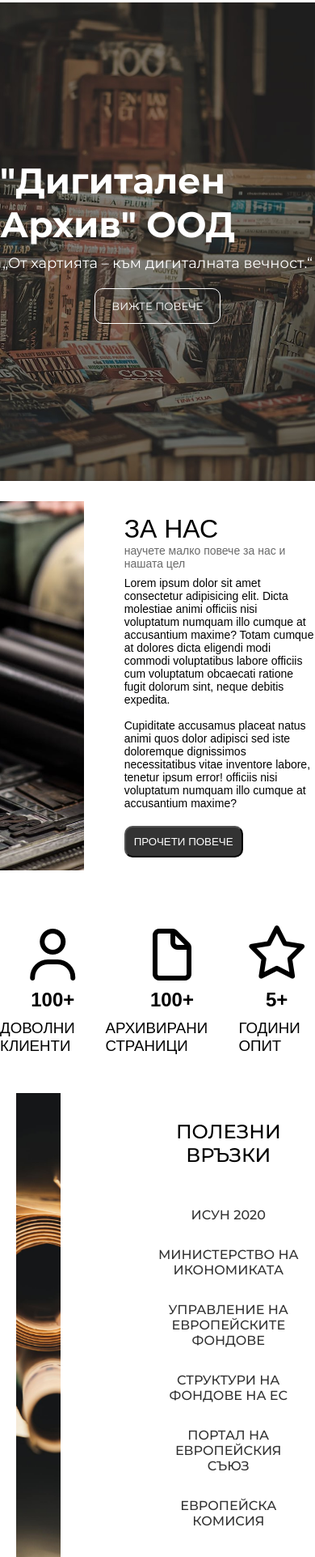
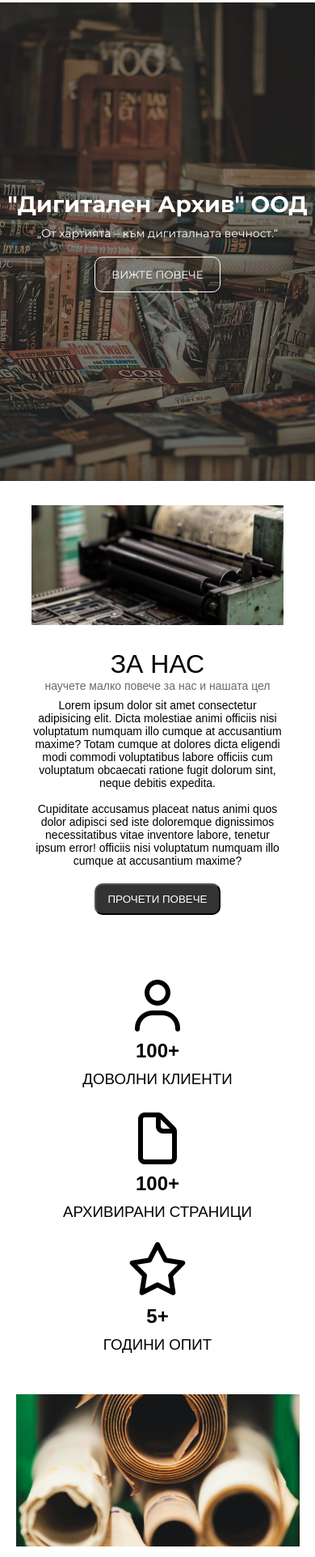
Before and after one commit to BerayS/DigArchive, a plain HTML site: page index.html in a window 390 px wide. Shown: the part 77-2000 px from the top of the page at 81% size. Drawn offline with Linux system fonts and the light colour scheme.

Commit message:
Added Responsive index.html

```diff
--- a/css/style.css
+++ b/css/style.css
@@ -92,18 +92,6 @@ nav ul:last-child {
 
 .menuButton {
     display:none;
-}
-
-@media (max-width:800px) {
-    .hideOnMobile {display:none}
-
-    .menuButton {display:block}
-}
-
-@media (max-width:400px) {
-    .sidebar {
-        width:100%;
-    }
 }
 
 /* Styling for Section A */
@@ -371,38 +359,107 @@ footer img {
 
 /* Responsive Styling */
 
-@media (max-width: 600px) {
 
-    .topnav a:not(:first-child) {
-        display: none;
+    @media (max-width:800px) {
+        .hideOnMobile {display:none}
+
+        .menuButton {display:block}
+
+        .section-a .title-wrap{
+            text-align:Center;
+            width:100%;
         }
 
-    .topnav a.icon {
-        float: right;
-        display: block;
+        .section-a .title-wrap .section-title {
+            font-size:28px;
         }
+         .section-a .title-wrap .section-subtitle {
+            font-size:14px;
+        }
+
+        .section-b {
+            padding-top:30px;
+            padding-bottom:30px;
+            display:Flex;
+            align-items:Center;
+            justify-content:center;
+        }
+
+        .section-b .wrapper {
+            flex-direction:column;
+            align-items:center;
+            justify-content:center;
+            width:80%;
+        }
+
+        .section-b .wrapper .image {
+            width:100%;
+        }
+
+        .section-b .wrapper .text-content {
+            width:100%;
+            display:flex;
+            flex-direction:column;
+            padding:0;
+            padding-top:30px;
+            text-align:Center;
+            align-items:center;
+            justify-content: center;
+        }
+
+        .section-b .wrapper .text-content button {
+            width:50%;
+        }
+
+        .section-c {
+            height:auto;
+            padding:50px 0;
+        }
+
+        .section-c .cards {
+            flex-direction:column;
+            gap:30px;
+        }
+
+        .section-d .wrapper {
+            flex-direction:column;
+            justify-content: center;
+            align-items:center;
+        }
+
+        .section-d .wrapper .image {
+            width:100%;
+        }
+
+        .section-d .wrapper .text-content {
+            padding:0;
+            margin:0;
+            padding-top:20px;
+            display:flex;
+            flex-direction: column;
+        }
+
+        .section-d ul {
+            margin:0;
 
         }
 
-@media screen and (max-width: 600px) {
-    header {
-        display:block !important;
-        background:blue;
-        padding-bottom:0;
-        margin:0;
-    }
-    .topnav.responsive {
-        position: relative;
-        background:red;
+        .bottom-footer {
+            font-size:14px;
         }
 
-    .topnav.responsive a.icon {
-        background:Blue;
-        position: absolute;
+        footer img {
+            width:90%;
         }
 
-    .topnav.responsive a {
-
-        display: block;
+        footer .footer-text {
+            font-size:14px;
+            width:80%;
         }
     }
+
+    @media (max-width:400px) {
+        .sidebar {
+            width:100%;
+        }
+    }
```
Also changed, not shown: index.html (+1 -2 lines). Lines whose indentation alone changed are shown as unchanged.
